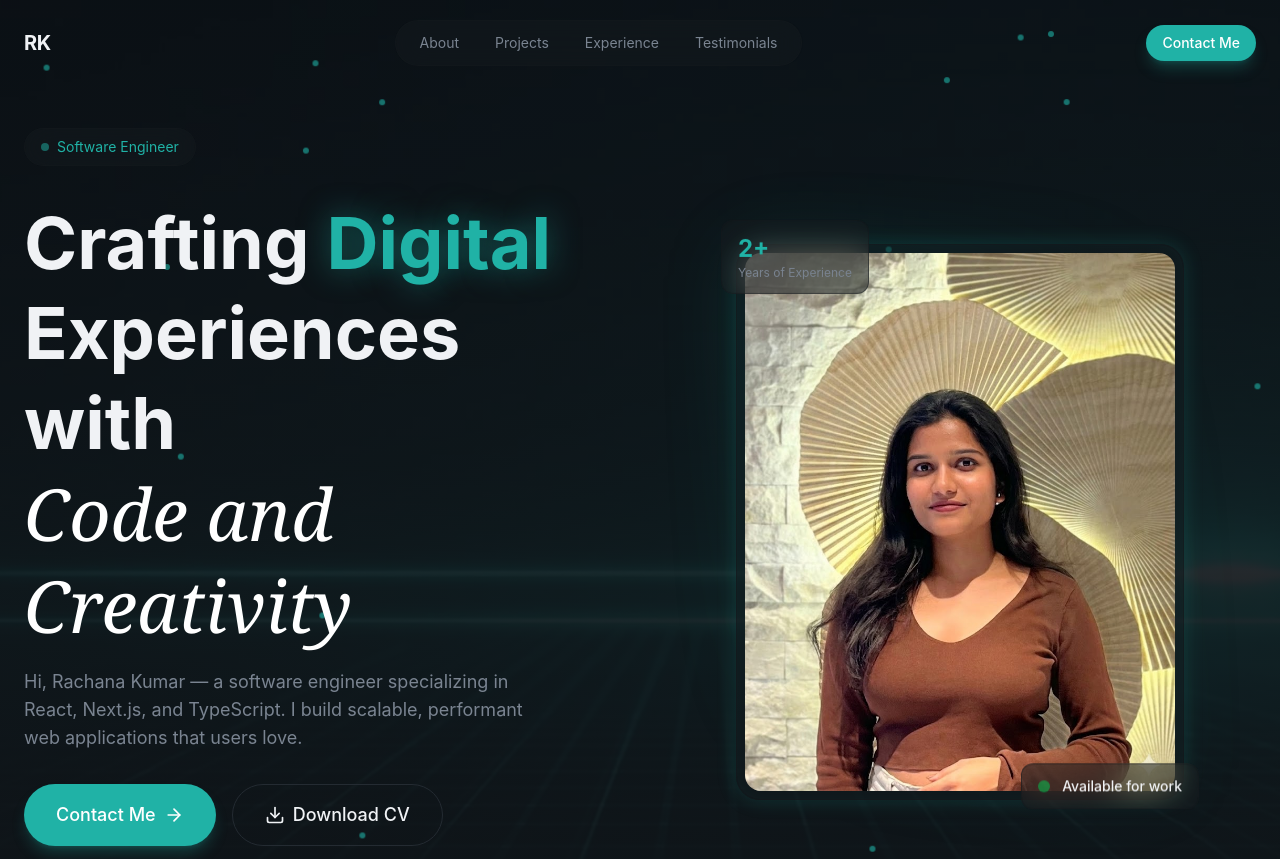
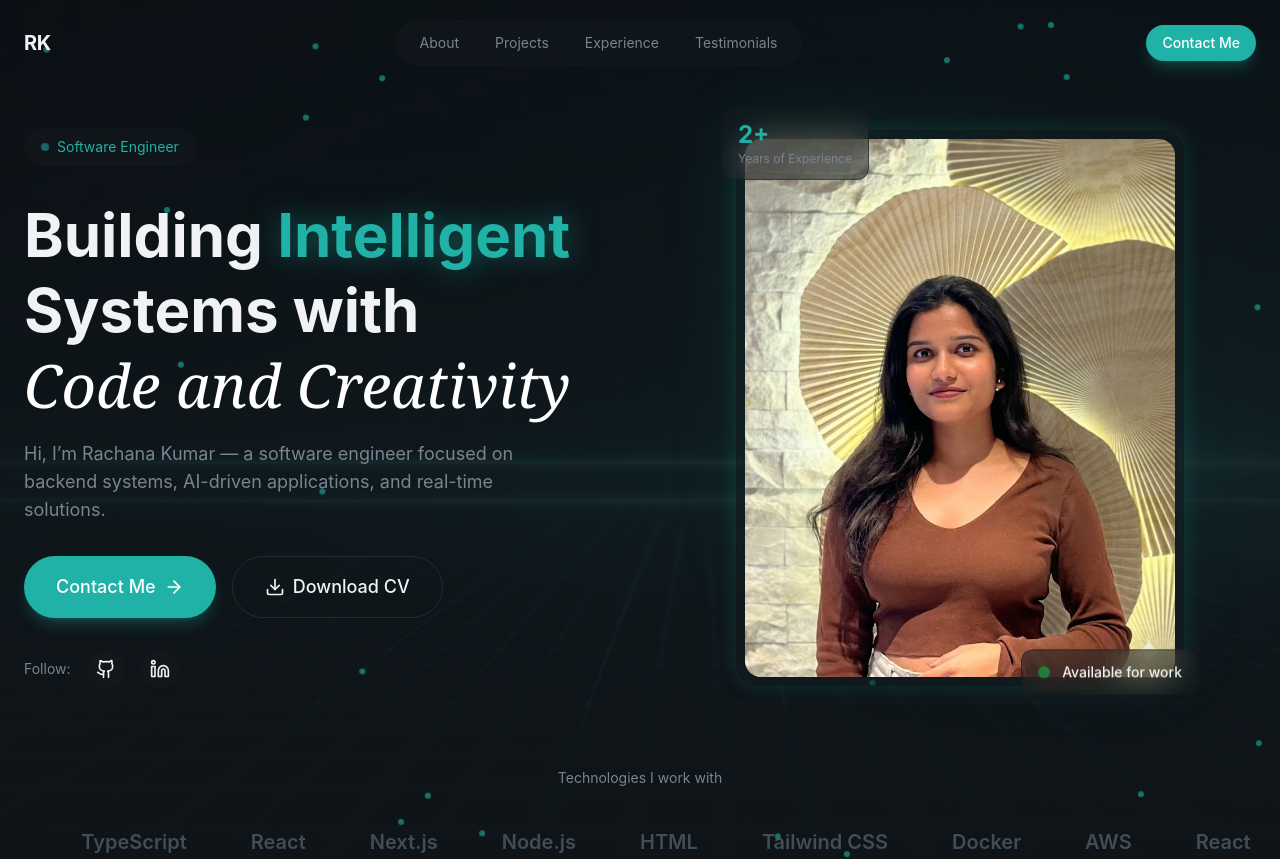
Before and after one commit to Rachana-Kumar/Dev_personal_portfolio, a React (Vite) app: page / in a window 1280 px wide. Shown: the top 859 px of the page. Built offline with nearby package versions, Linux system fonts and the light colour scheme.

Commit message:
feat: update Hero section headline and description; emphasize focus on intelligent systems and backend solutions

```diff
--- a/src/sections/Hero.jsx
+++ b/src/sections/Hero.jsx
@@ -63,19 +63,17 @@ export const Hero = () => {
 
             {/* Headline */}
             <div className="space-y-4">
-              <h1 className="text-5xl md:text-6xl lg:text-7xl font-bold leading-tight animate-fade-in animation-delay-100">
-                Crafting <span className="text-primary glow-text">Digital</span>
+              <h1 className="text-5xl md:text-6xl lg:text-6xl font-bold leading-tight animate-fade-in animation-delay-100">
+                Building <span className="text-primary glow-text">Intelligent</span>
                 <br />
-                Experiences with
+                Systems with
                 <br />
                 <span className="font-serif italic font-normal text-white">
                   Code and Creativity
                 </span>
               </h1>
               <p className="text-lg text-muted-foreground max-w-lg animate-fade-in animation-delay-200">
-                Hi, Rachana Kumar — a software engineer specializing in
-                React, Next.js, and TypeScript. I build scalable, performant web
-                applications that users love.
+                Hi, I’m Rachana Kumar — a software engineer focused on backend systems, AI-driven applications, and real-time solutions.
               </p>
             </div>
 
```
